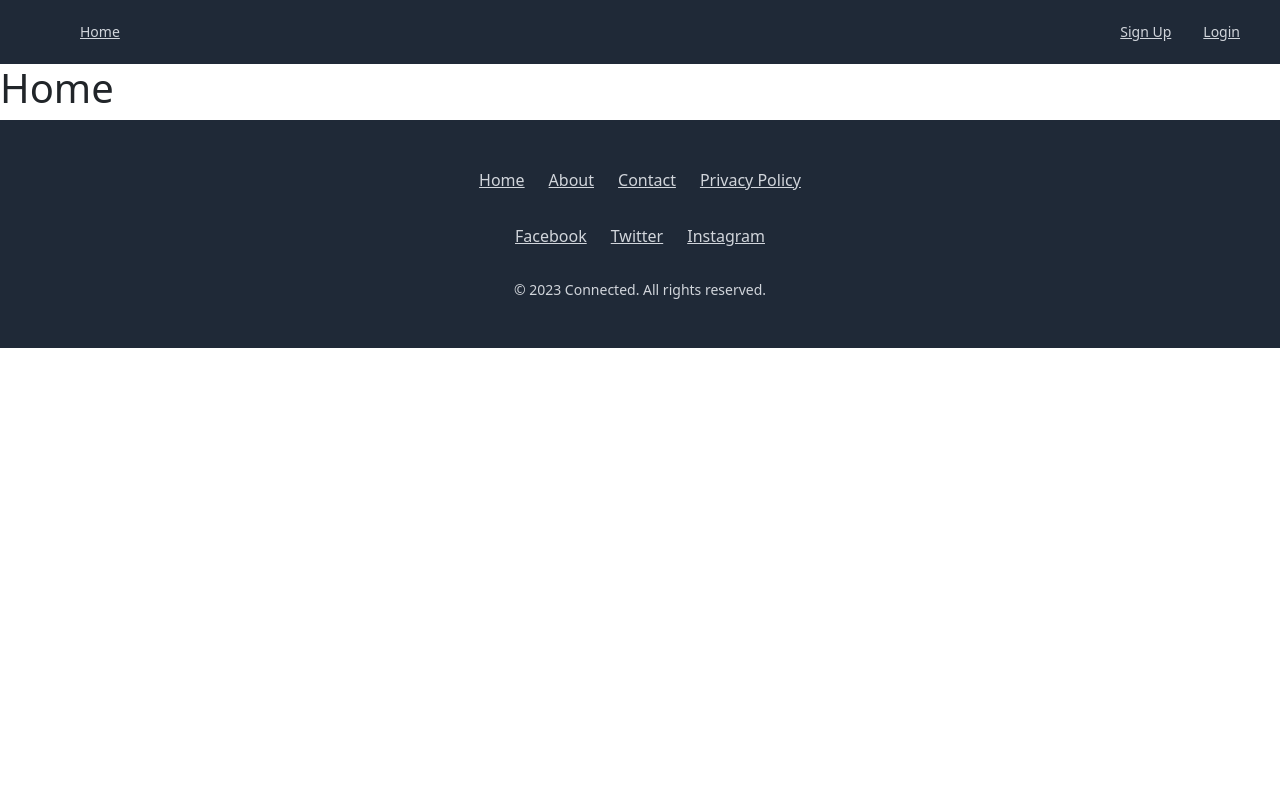
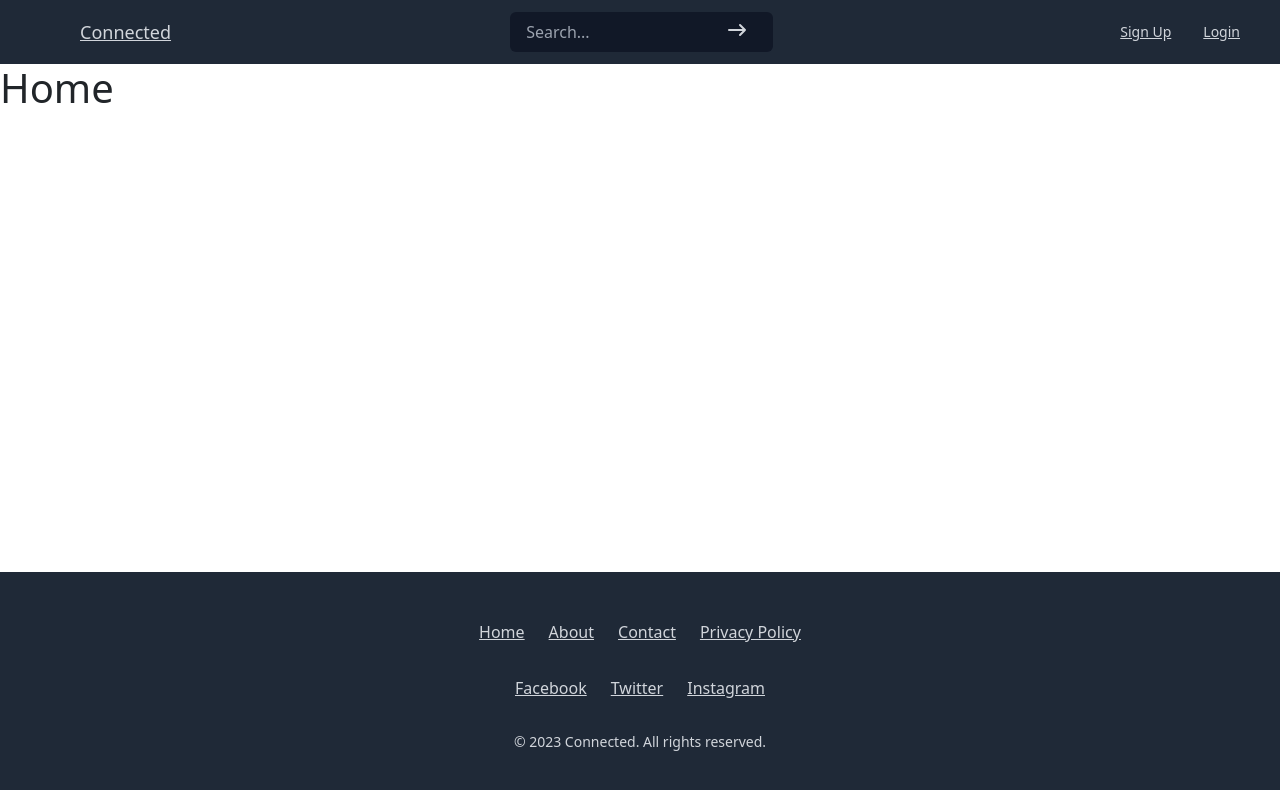
Before and after one commit to nshaw973/Connected, a React (Create React App) app in the folder client/: page /login in a window 1280 px wide. Shown: the top 790 px of the page. Built offline with nearby package versions, Linux system fonts and the light colour scheme.

Commit message:
cleaned up the login and signup page, and added a search bar.

```diff
--- a/client/src/App.js
+++ b/client/src/App.js
@@ -9,41 +9,7 @@
 // Styling
 import './index.css';
 
-
-// Once apollo is up and running, unComment this
-/*
-import { BrowserRouter as Router, Routes, Route } from 'react-router-dom';
-import { ApolloClient, ApolloProvider, InMemoryCache } from '@apollo/client'; */
-
-/*
-const client = new ApolloClient({
-  uri: '/graphql',
-  cache: new InMemoryCache(),
-
-});
-*/
-
-/* const App = () => {
-  return (
-    <ApolloProvider client={client}>
-      <Router>
-        <div className="flex-column justify-center align-center min-100-vh bg-primary">
-          <Routes>
-            <Route
-              path="/"
-              element={<MainPage />}
-            />
-          </Routes>
-        </div>
-      </Router>
-    </ApolloProvider>
-  );
-}; */
-
-// Delete this once Apollo is running
-
 const App = () => {
-
   const [currentPage, setCurrentPage] = useState('MainPage');
   const renderPage = () => {
     switch (currentPage) {
@@ -52,9 +18,9 @@
       case 'Login':
         return <Login />;
       case 'Signup':
-        return <Signup />
+        return <Signup />;
       default:
-        return <h1> 404 Page Not Found</h1>
+        return <h1> 404 Page Not Found</h1>;
     }
   };
 
@@ -62,9 +28,11 @@
 
   return (
     <>
-      <Navbar currentPage={currentPage} handlePageChange={handlePageChange} />
-      {renderPage()}
-      <Footer />
+      <div className='flex flex-col min-h-screen'>
+        <Navbar currentPage={currentPage} handlePageChange={handlePageChange} />
+        <section className="flex flex-col flex-grow">{renderPage()}</section>
+        <Footer />
+      </div>
     </>
   );
 };
--- a/client/src/components/Footer/index.js
+++ b/client/src/components/Footer/index.js
@@ -3,7 +3,7 @@
 const Footer = () => {
   return (
     <footer className="bg-gray-800">
-      <div className="max-w-7xl mx-auto py-12 px-4 sm:px-6 lg:px-8">
+      <div className="max-w-7xl mx-auto py-12 px-2 sm:px-6 lg:px-8">
         <div className="flex justify-center space-x-6">
           <a
             href="/"
--- a/client/src/components/Navbar/index.js
+++ b/client/src/components/Navbar/index.js
@@ -1,26 +1,61 @@
-import React from 'react';
+import React, { useState } from 'react';
 
-const Navbar = ({currentPage, handlePageChange}) => {
+const Navbar = ({ currentPage, handlePageChange }) => {
+  const [searchTerm, setSearchTerm] = useState('');
+  const handleSearch = (event) => {
+    event.preventDefault();
+    // Perform search logic with the search term
+    console.log('Search term:', searchTerm);
+    // Reset the search term
+    setSearchTerm('');
+  };
+
   return (
     <nav className="bg-gray-800">
       <div className="max-w-7xl mx-auto px-4 sm:px-6 lg:px-8">
         <div className="flex items-center justify-between h-16">
           <div className="flex items-center">
-            <div className="flex-shrink-0">
-
-            </div>
+            <div className="flex-shrink-0"></div>
             <div className="hidden md:block">
               <div className="ml-10 flex items-baseline space-x-4">
                 <a
                   href="#home"
                   onClick={() => handlePageChange('MainPage')}
-                  className="text-gray-300 hover:bg-gray-700 hover:text-white px-3 py-2 rounded-md text-sm font-medium"
+                  className="text-gray-300 hover:bg-gray-700 hover:text-white px-3 py-2 rounded-md text-lg font-medium"
                 >
-                  Home
+                  Connected
                 </a>
               </div>
             </div>
           </div>
+          <form onSubmit={handleSearch} className="relative md:ml-4 w-full sm:w-auto">
+            <input
+              type="text"
+              value={searchTerm}
+              onChange={(event) => setSearchTerm(event.target.value)}
+              className="bg-gray-900 text-white rounded-md px-3 py-2 focus:outline-none focus:ring-2 focus:ring-blue-600"
+              placeholder="Search..."
+            />
+            <button
+              type="submit"
+              className="absolute right-0 top-0 h-full px-4 text-gray-300 hover:bg-gray-700"
+            >
+              <svg
+                xmlns="http://www.w3.org/2000/svg"
+                className="h-6 w-6"
+                fill="none"
+                viewBox="0 0 24 24"
+                stroke="currentColor"
+              >
+                <path
+                  strokeLinecap="round"
+                  strokeLinejoin="round"
+                  strokeWidth={2}
+                  d="M15 15l5-5m0 0l-5-5m5 5H4"
+                />
+              </svg>
+            </button>
+          </form>
           <div className="hidden md:block">
             <div className="ml-4 flex items-center md:ml-6">
               <a
--- a/client/src/pages/Login.js
+++ b/client/src/pages/Login.js
@@ -1,5 +1,57 @@
-import React from "react";
+import React, { useState } from 'react';
 
-export default function Login() {
-    return <h1>login</h1>
-}
+const LoginForm = () => {
+  const [email, setEmail] = useState('');
+  const [password, setPassword] = useState('');
+
+  const handleSubmit = (e) => {
+    e.preventDefault();
+    // Perform login logic here
+    console.log('Login form submitted:', email, password);
+  };
+
+  return (
+    <div className="max-w-lg mx-auto flex justify-center items-center flex-col flex-grow">
+      <form onSubmit={handleSubmit} className="bg-white shadow-md rounded px-8 pt-6 pb-8 mb-4">
+        <div className="mb-4">
+          <label className="block text-gray-700 text-sm font-bold mb-2" htmlFor="email">
+            Email
+          </label>
+          <input
+            className="shadow appearance-none border rounded w-full py-2 px-3 text-gray-700 leading-tight focus:outline-none focus:shadow-outline"
+            id="email"
+            type="email"
+            placeholder="Enter your email"
+            value={email}
+            onChange={(e) => setEmail(e.target.value)}
+            required
+          />
+        </div>
+        <div className="mb-4">
+          <label className="block text-gray-700 text-sm font-bold mb-2" htmlFor="password">
+            Password
+          </label>
+          <input
+            className="shadow appearance-none border rounded w-full py-2 px-3 text-gray-700 leading-tight focus:outline-none focus:shadow-outline"
+            id="password"
+            type="password"
+            placeholder="Enter your password"
+            value={password}
+            onChange={(e) => setPassword(e.target.value)}
+            required
+          />
+        </div>
+        <div className="flex items-center justify-between">
+          <button
+            className="bg-blue-500 hover:bg-blue-700 text-white font-bold py-2 px-4 rounded focus:outline-none focus:shadow-outline"
+            type="submit"
+          >
+            Log In
+          </button>
+        </div>
+      </form>
+    </div>
+  );
+};
+
+export default LoginForm;
--- a/client/src/pages/Signup.js
+++ b/client/src/pages/Signup.js
@@ -1,5 +1,84 @@
-import React from "react";
+import React, { useState } from 'react';
 
-export default function Signup() {
-    return <h1>sign up</h1>
-}
+const SignupForm = () => {
+  const [name, setName] = useState('');
+  const [email, setEmail] = useState('');
+  const [password, setPassword] = useState('');
+
+  const handleSubmit = (e) => {
+    e.preventDefault();
+    // Perform signup logic here
+    console.log('Signup form submitted:', name, email, password);
+  };
+
+  return (
+    <div className="max-w-lg mx-auto flex justify-center items-center flex-col flex-grow">
+      <form
+        onSubmit={handleSubmit}
+        className="bg-white shadow-md rounded px-8 pt-6 pb-8 mb-4"
+      >
+        <div className="mb-4">
+          <label
+            className="block text-gray-700 text-sm font-bold mb-2"
+            htmlFor="name"
+          >
+            Name
+          </label>
+          <input
+            className="shadow appearance-none border rounded w-full py-2 px-3 text-gray-700 leading-tight focus:outline-none focus:shadow-outline"
+            id="name"
+            type="text"
+            placeholder="Enter your name"
+            value={name}
+            onChange={(e) => setName(e.target.value)}
+            required
+          />
+        </div>
+        <div className="mb-4">
+          <label
+            className="block text-gray-700 text-sm font-bold mb-2"
+            htmlFor="email"
+          >
+            Email
+          </label>
+          <input
+            className="shadow appearance-none border rounded w-full py-2 px-3 text-gray-700 leading-tight focus:outline-none focus:shadow-outline"
+            id="email"
+            type="email"
+            placeholder="Enter your email"
+            value={email}
+            onChange={(e) => setEmail(e.target.value)}
+            required
+          />
+        </div>
+        <div className="mb-4">
+          <label
+            className="block text-gray-700 text-sm font-bold mb-2"
+            htmlFor="password"
+          >
+            Password
+          </label>
+          <input
+            className="shadow appearance-none border rounded w-full py-2 px-3 text-gray-700 leading-tight focus:outline-none focus:shadow-outline"
+            id="password"
+            type="password"
+            placeholder="Enter your password"
+            value={password}
+            onChange={(e) => setPassword(e.target.value)}
+            required
+          />
+        </div>
+        <div className="flex items-center justify-between">
+          <button
+            className="bg-blue-500 hover:bg-blue-700 text-white font-bold py-2 px-4 rounded focus:outline-none focus:shadow-outline"
+            type="submit"
+          >
+            Sign Up
+          </button>
+        </div>
+      </form>
+    </div>
+  );
+};
+
+export default SignupForm;
```
